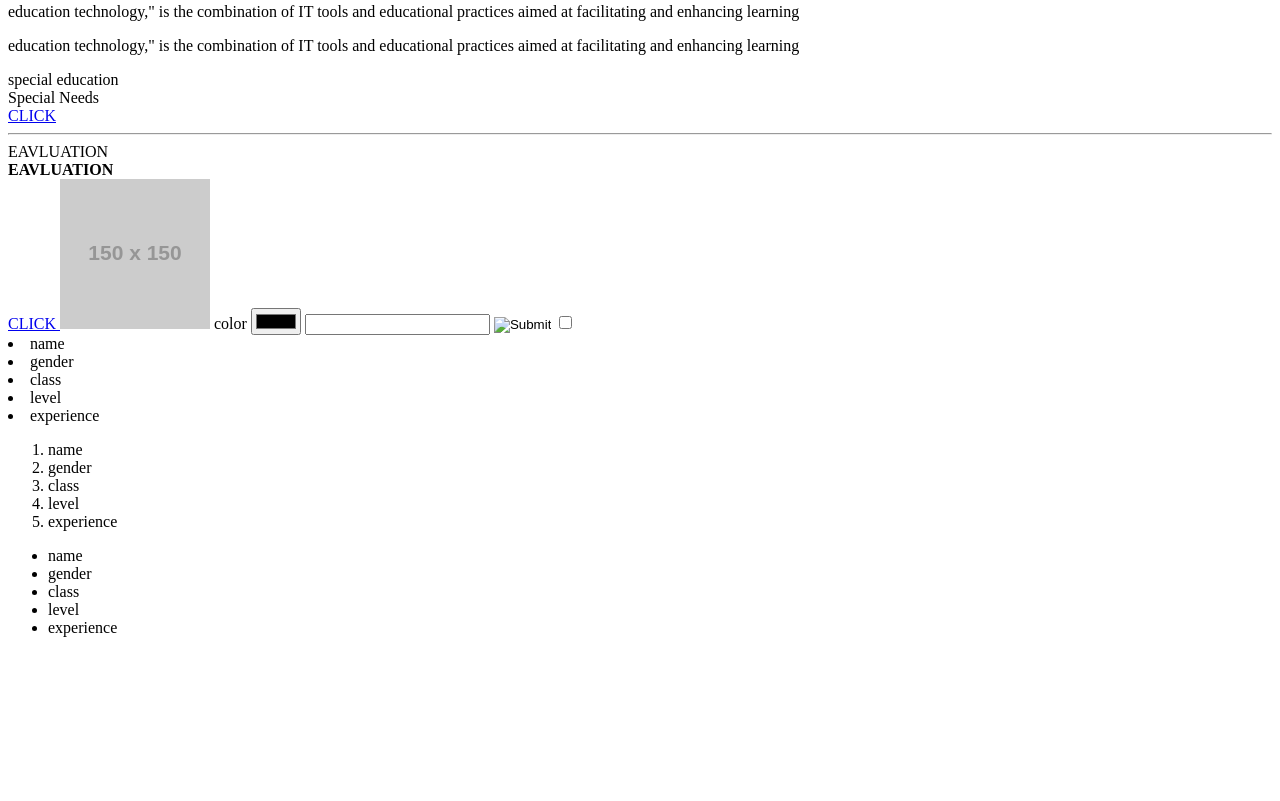
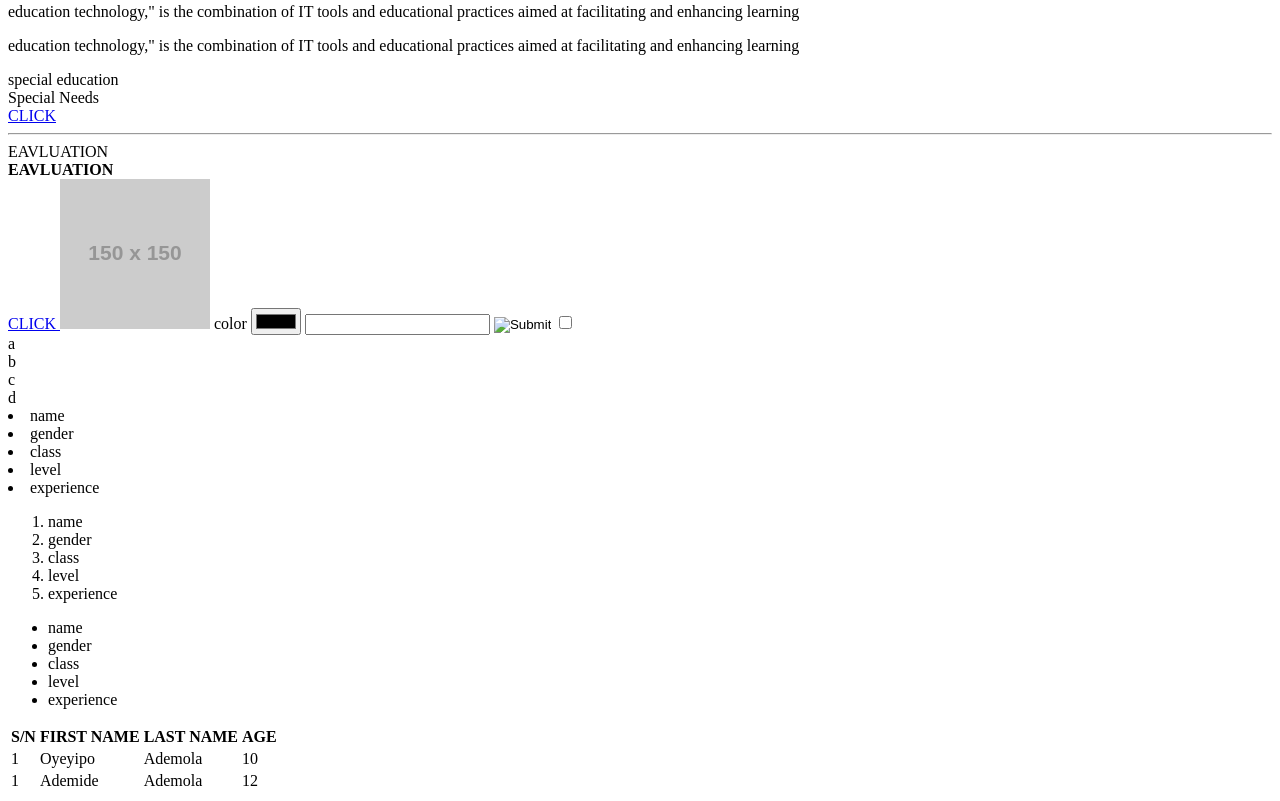
Before and after one commit to itademide/Asignnment, a plain HTML site: page index.html in a window 1280 px wide. Shown: the part 567-1368 px from the top of the page. Before the commit the page ends 1220 px from the top, so only its background shows below. Drawn offline with Linux system fonts and the light colour scheme; placeholder pictures from the web are drawn by us.

Commit message:
DAY 2 ASSIGNMENT

```diff
--- a/index.html
+++ b/index.html
@@ -72,10 +72,10 @@ C/O https://placeholder.com/">
 
 
 <main id="">
-    <div></div>
-    <div></div>
-    <div></div>
-    <div></div>
+    <div>a</div>
+    <div>b</div>
+    <div>c</div>
+    <div>d</div>
 </main>
 
 <li>name</li>
@@ -101,6 +101,31 @@ C/O https://placeholder.com/">
 <li>level</li>
 <li>experience</li>
 </ul>
+<table>
+<thead>
+    <tr>
+        <th>S/N</th>
+        <th>FIRST NAME</th>
+        <th>LAST  NAME</th>
+        <th>AGE</th>
+    </tr>
+</thead>
+<tbody>
+    <tr>
+        <td>1</td>
+        <td>Oyeyipo</td>
+        <td>Ademola</td>
+        <td>10</td>
+    </tr>
+    <tr>
+        <td>1</td>
+        <td>Ademide</td>
+        <td>Ademola</td>
+        <td>12</td>
+    </tr>
+</tbody>
+
+</table>
 <body>
 
 
```
Also changed, not shown: Tribute.html (added, +100 -0 lines), download.jpg (added).
